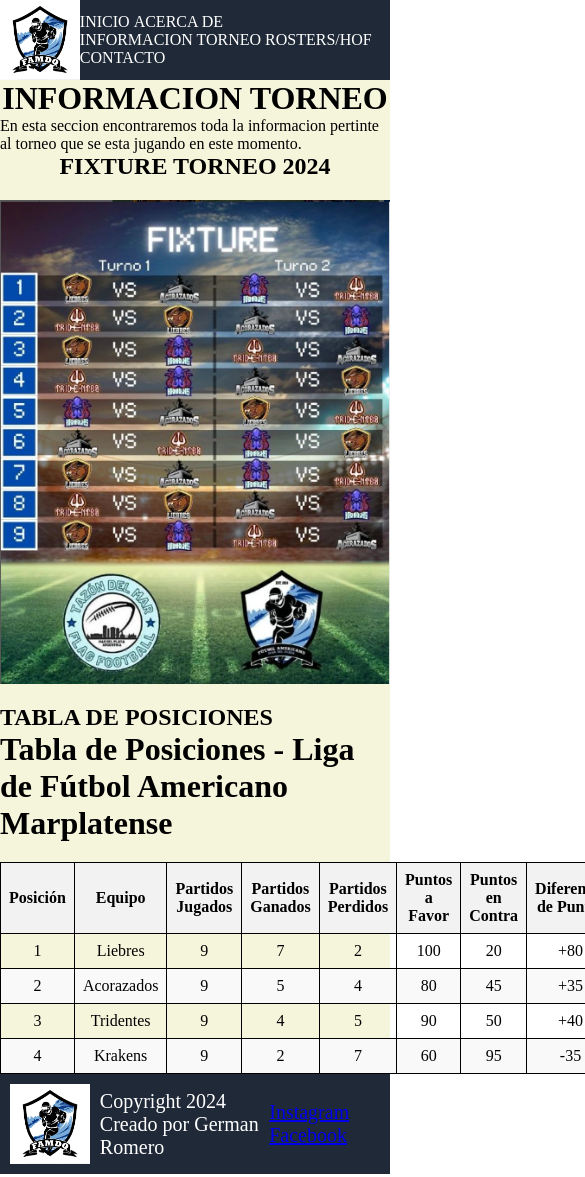
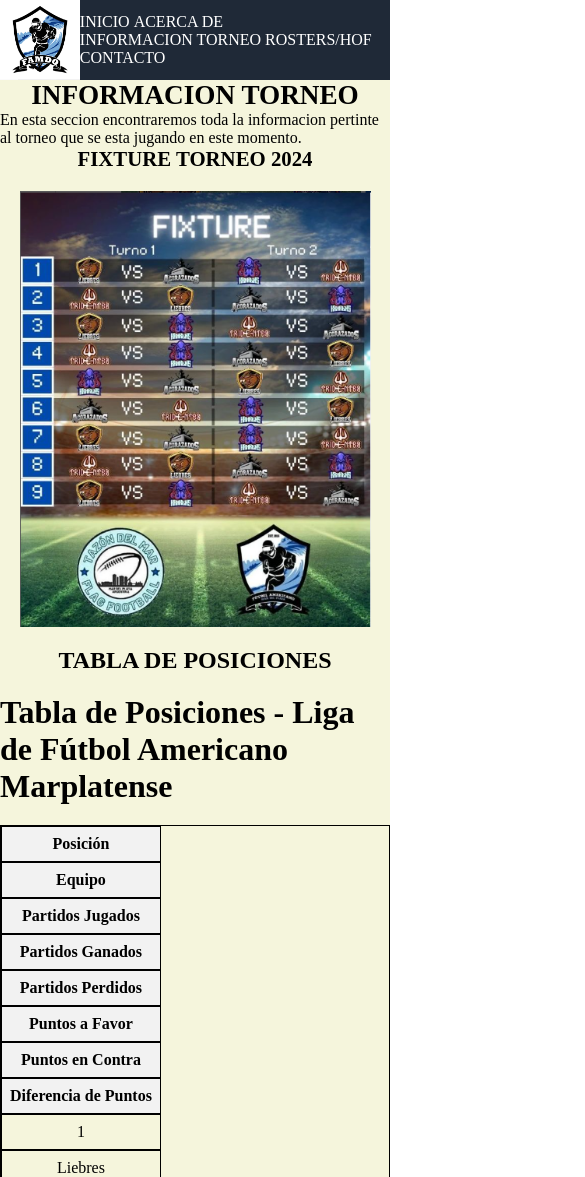
Before and after one commit to romerogerman/pre-entrega2-RomeroGerman, a plain HTML site: page pages/informacion.html in a window 390 px wide. Shown: the top 1177 px of the page, 585 px wide, since content can reach past the window. Drawn offline with Linux system fonts and the light colour scheme.

Commit message:
solucione responsivo pagina informacion

```diff
--- a/style.css
+++ b/style.css
@@ -345,3 +345,165 @@ li {
         grid-template-columns: 1fr;
     }
 }
+
+/* Estilo específico para la página de Información Torneo */
+
+/* Mantener la estructura general para pantallas grandes */
+#main .tituloInfo, #main .tituloInfo2, #main .tabla {
+    text-align: center;
+}
+
+#main .fixture {
+    display: block;
+    max-width: 100%;
+    height: auto;
+    margin: 20px auto;
+}
+
+table {
+    width: 100%;
+    border-collapse: collapse;
+    margin-top: 20px;
+}
+
+table, th, td {
+    border: 1px solid black;
+}
+
+th, td {
+    padding: 8px;
+    text-align: center;
+}
+
+th {
+    background-color: #f2f2f2;
+}
+
+tr:nth-child(even) {
+    background-color: #f9f9f9;
+}
+
+/* Ajustes para pantallas pequeñas (celulares) */
+@media (max-width: 576px) {
+    #main .tituloInfo {
+        font-size: 1.5rem; /* Ajustar tamaño del texto */
+    }
+
+    #main .tituloInfo2 {
+        font-size: 1.2rem;
+    }
+
+    table {
+        font-size: 0.8rem; /* Reducir tamaño de texto de la tabla */
+    }
+
+    th, td {
+        padding: 5px;
+    }
+
+    #main .fixture {
+        width: 100%; /* Ajustar la imagen a todo el ancho */
+    }
+
+    .tabla {
+        font-size: 1.2rem;
+        margin: 20px 0;
+    }
+
+    /* Hacer que los elementos de la tabla ocupen más espacio en móviles */
+    table, th, td {
+        width: 100%;
+        display: block;
+        text-align: left;
+    }
+
+    th {
+        padding: 10px;
+    }
+
+    td {
+        padding: 10px 5px;
+    }
+}
+
+/* Ajustes para pantallas medianas (tablets) */
+@media (max-width: 768px) {
+    #main .tituloInfo {
+        font-size: 1.7rem;
+    }
+
+    #main .tituloInfo2 {
+        font-size: 1.3rem;
+    }
+
+    table {
+        font-size: 1rem; /* Ajustar tamaño de texto de la tabla */
+    }
+
+    th, td {
+        padding: 6px;
+    }
+
+    #main .fixture {
+        width: 90%; /* Ajustar la imagen para que ocupe el 90% del ancho */
+    }
+
+    .tabla {
+        font-size: 1.5rem;
+    }
+
+    /* Mejorar la visualización de las tablas en tablets */
+    table, th, td {
+        width: 100%;
+        display: block;
+        text-align: left;
+    }
+
+    th {
+        padding: 10px;
+    }
+
+    td {
+        padding: 10px 5px;
+    }
+}
+
+/* Ajustes para pantallas grandes (monitores de PC) */
+@media (min-width: 1200px) {
+    #main .tituloInfo {
+        font-size: 2rem; /* Ajustar tamaño de texto para pantallas grandes */
+    }
+
+    #main .tituloInfo2 {
+        font-size: 1.8rem;
+    }
+
+    table {
+        font-size: 1.1rem; /* Ajustar tamaño de texto de la tabla */
+    }
+
+    th, td {
+        padding: 10px;
+    }
+
+    #main .fixture {
+        width: 80%; /* Ajustar la imagen para que ocupe el 80% del ancho */
+    }
+
+    .tabla {
+        font-size: 1.5rem;
+    }
+
+    /* Hacer que las tablas se vean bien en monitores */
+    table, th, td {
+        width: 100%;
+    }
+
+    th {
+        padding: 15px;
+    }
+
+    td {
+        padding: 10px;
+    }
+}
```
